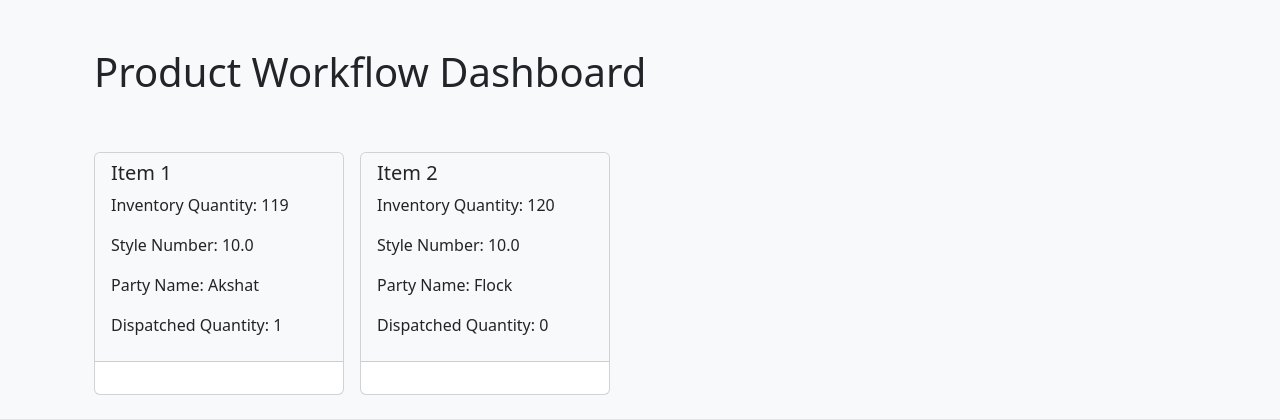
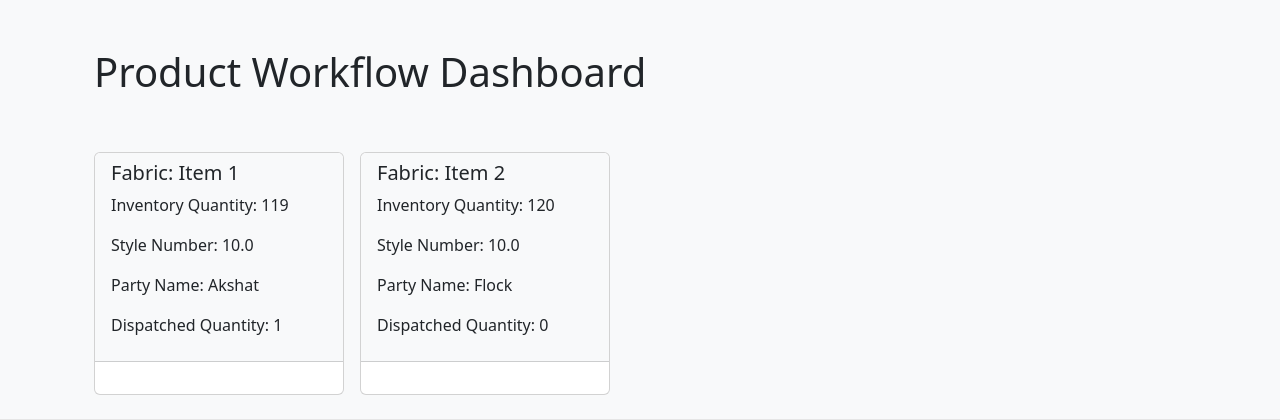
Before and after one commit to VaibhavJain1908/my_erp_app, a Flask app: page / in a window 1280 px wide. Shown: the part 57-477 px from the top of the page. Run offline with Flask 3, Linux system fonts and the light colour scheme.

Commit message:
Update index.html

```diff
--- a/templates/index.html
+++ b/templates/index.html
@@ -12,7 +12,7 @@
         {% for product in products %}
         <div class="card mb-4 product-card">
             <div class="card-header">
-                <h5>{{ product.item_name }}</h5>
+                <h5>Fabric: {{ product.item_name }}</h5>
                 <p>Inventory Quantity: {{ product.quantity }}</p>
                 <p>Style Number: {{ product.style_number }}</p>
                 <p>Party Name: {{ product.party_name }}</p>
```
